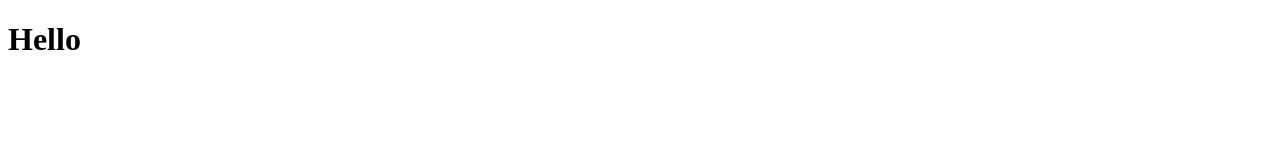
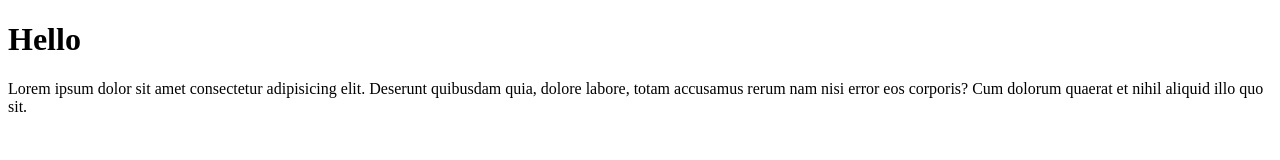
Before and after one commit to mamiko-7172/sto, a plain HTML site: page index.html in a window 1280 px wide. Drawn offline with Linux system fonts and the light colour scheme.

Commit message:
add style file

```diff
--- a/index.html
+++ b/index.html
@@ -8,5 +8,6 @@
 </head>
 <body>
     <h1>Hello</h1>
+    <p>Lorem ipsum dolor sit amet consectetur adipisicing elit. Deserunt quibusdam quia, dolore labore, totam accusamus rerum nam nisi error eos corporis? Cum dolorum quaerat et nihil aliquid illo quo sit.</p>
 </body>
 </html>
--- /dev/null
+++ b/style.css
@@ -0,0 +1,3 @@
+*{
+    margin: 0;
+}
```
